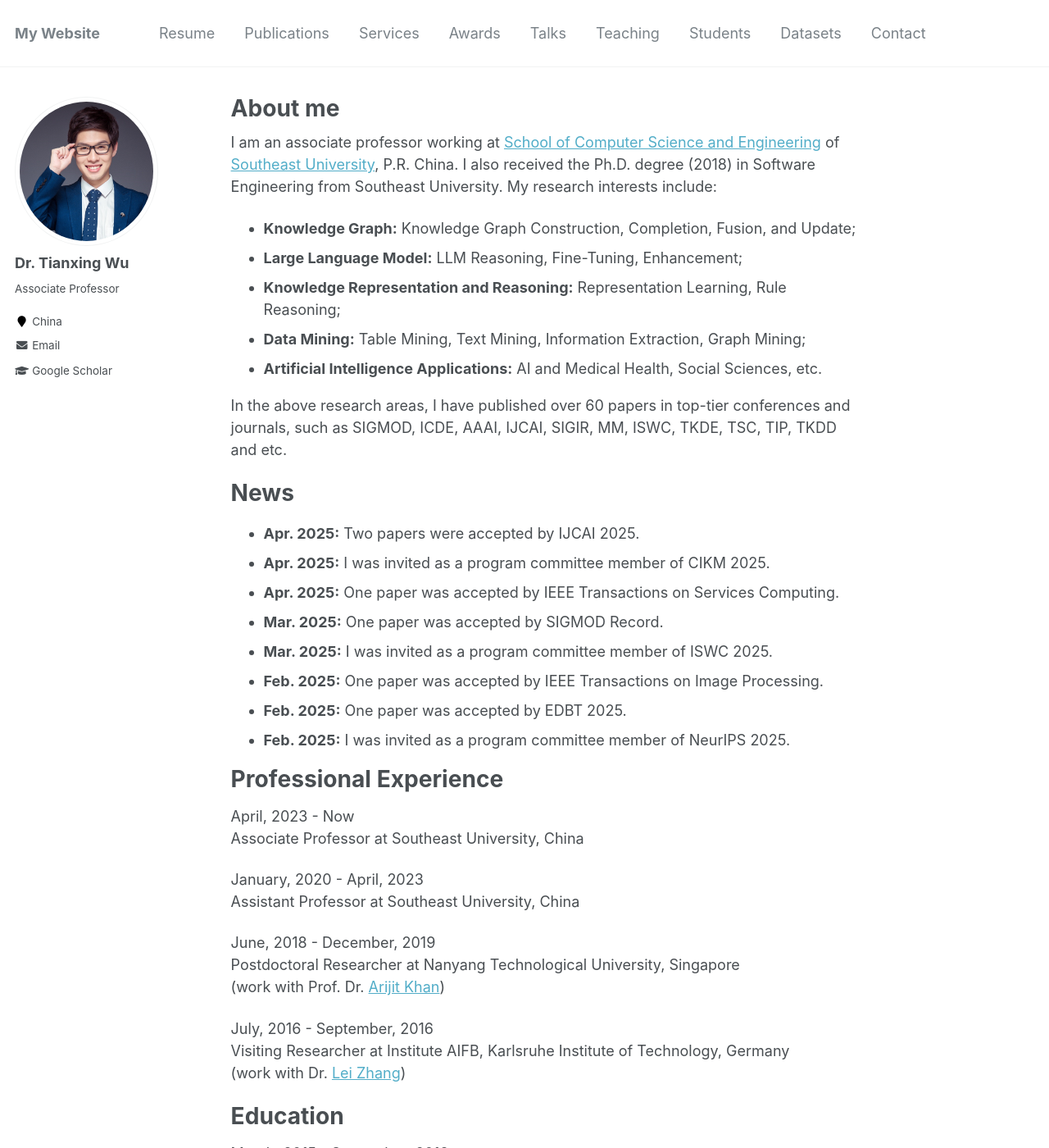
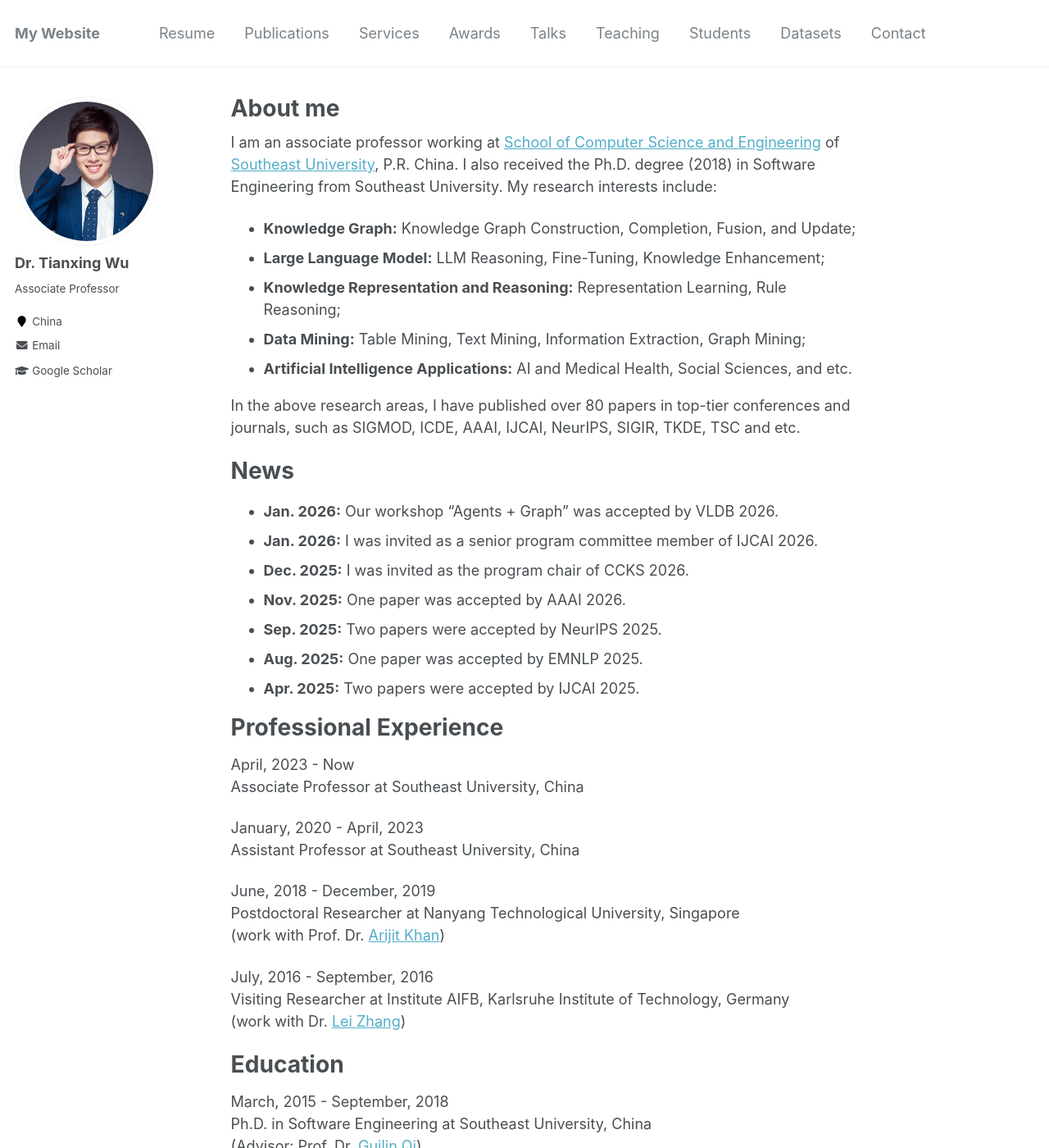
Before and after one commit to tianxing-wu/tianxing-wu.github.io, a Jekyll site: the page built from _pages/about.md, in a window 1280 px wide and 1400 px high. Shown: the whole window at 82% size. Built offline with Jekyll 4.4.1, drawn with Linux system fonts in a browser that asks for light colours; comment, search, counter and statistics services are not loaded.

Commit message:
info update

```diff
--- a/_pages/about.md
+++ b/_pages/about.md
@@ -10,23 +10,22 @@ redirect_from:
 
 I am an associate professor working at [School of Computer Science and Engineering](http://cs.seu.edu.cn) of [Southeast University](https://www.seu.edu.cn), P.R. China. I also received the Ph.D. degree (2018) in Software Engineering from Southeast University. My research interests include:
 * **Knowledge Graph:** Knowledge Graph Construction, Completion, Fusion, and Update;
-* **Large Language Model:** LLM Reasoning, Fine-Tuning, Enhancement;
+* **Large Language Model:** LLM Reasoning, Fine-Tuning, Knowledge Enhancement;
 * **Knowledge Representation and Reasoning:** Representation Learning, Rule Reasoning;
 * **Data Mining:** Table Mining, Text Mining, Information Extraction, Graph Mining;
-* **Artificial Intelligence Applications:** AI and Medical Health, Social Sciences, etc.
+* **Artificial Intelligence Applications:** AI and Medical Health, Social Sciences, and etc.
 
-In the above research areas, I have published over 60 papers in top-tier conferences and journals, such as SIGMOD, ICDE, AAAI, IJCAI, SIGIR, MM, ISWC, TKDE, TSC, TIP, TKDD and etc.
+In the above research areas, I have published over 80 papers in top-tier conferences and journals, such as SIGMOD, ICDE, AAAI, IJCAI, NeurIPS, SIGIR, TKDE, TSC and etc.
 
 News
 ======
+* **Jan. 2026:** Our workshop "Agents + Graph" was accepted by VLDB 2026.
+* **Jan. 2026:** I was invited as a senior program committee member of IJCAI 2026.
+* **Dec. 2025:** I was invited as the program chair of CCKS 2026.
+* **Nov. 2025:** One paper was accepted by AAAI 2026.
+* **Sep. 2025:** Two papers were accepted by NeurIPS 2025.
+* **Aug. 2025:** One paper was accepted by EMNLP 2025.
 * **Apr. 2025:** Two papers were accepted by IJCAI 2025.
-* **Apr. 2025:** I was invited as a program committee member of CIKM 2025.
-* **Apr. 2025:** One paper was accepted by IEEE Transactions on Services Computing.
-* **Mar. 2025:** One paper was accepted by SIGMOD Record.
-* **Mar. 2025:** I was invited as a program committee member of ISWC 2025.
-* **Feb. 2025:** One paper was accepted by IEEE Transactions on Image Processing.
-* **Feb. 2025:** One paper was accepted by EDBT 2025.
-* **Feb. 2025:** I was invited as a program committee member of NeurIPS 2025.
 
 Professional Experience
 ======
```
Also changed, not shown: _pages/awards.md (+2 -1 lines), _pages/selected_publications.md (+6 -3 lines).
